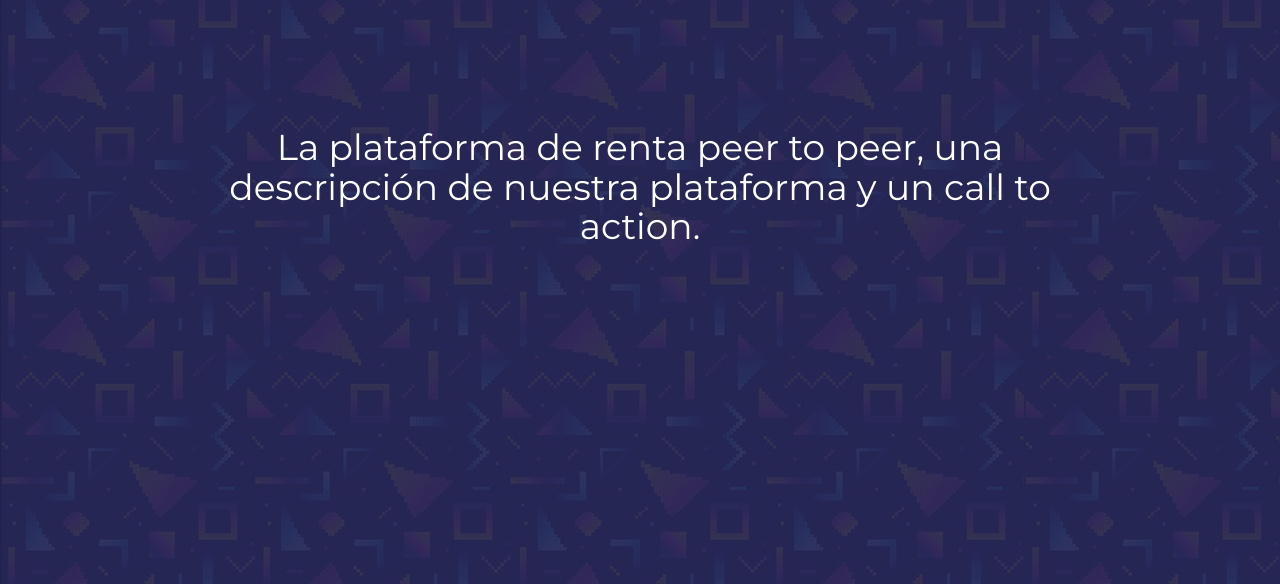
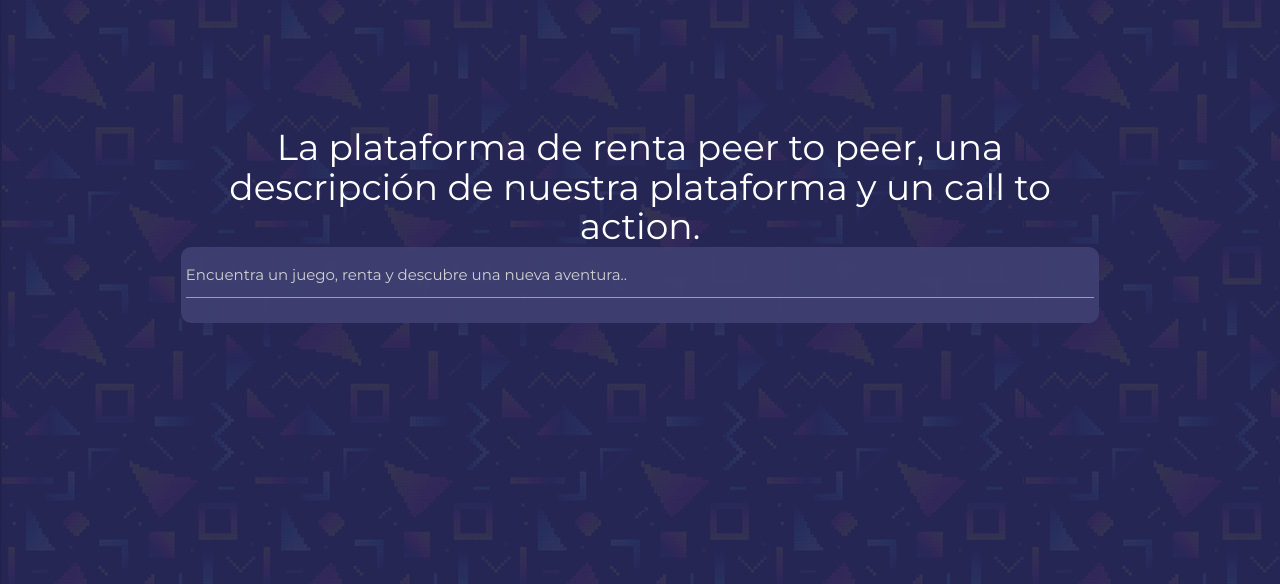
Before and after one commit to sofiarivas/de-favor, a Django app: page /main/home/ in a window 1280 px wide. Shown: the part 50-634 px from the top of the page. Run offline with Django 3.2, Linux system fonts and the light colour scheme; some libraries are stand-ins or nearby versions.

```diff
--- a/main/templates/index.html
+++ b/main/templates/index.html
@@ -7,13 +7,24 @@
 <div class="fullscreen" id="home-welcome">
 
 	<div class="container">
+		<div class="row">
+			<h1>
+			La plataforma de renta peer to peer, una descripción de nuestra plataforma y un call to action.
+			</h1>
 
-		<h1>
-			La plataforma de renta peer to peer, una descripción de nuestra plataforma y un call to action.
-		</h1>
+			<div>
+				<form>
+					<div class="input-field-home offset-l1 l10 ">
+					<input placeholder="Encuentra un juego, renta y descubre una nueva aventura.." id="first_name" type="text" class="validate">
 
+				</form>
+					</div>
+			</div>
+
+		</div>
 	</div>
 </div>
+
 
 <div class="container">
 	<div id="juegos-destacados" class="row">
--- a/static/estilos.css
+++ b/static/estilos.css
@@ -41,6 +41,16 @@ h1{
 	margin: 1px 3px;
 }
 
+.input-field-home{
+/* Input Background: */
+background: rgba(63,64,113,0.95);
+/* Sketch doesnt export gradient borders at this point */
+border-radius: 10px;
+padding: 5px;
+color: #FFFFFF;
+
+}
+
 #details{
 	text-align: center;
 }
```
